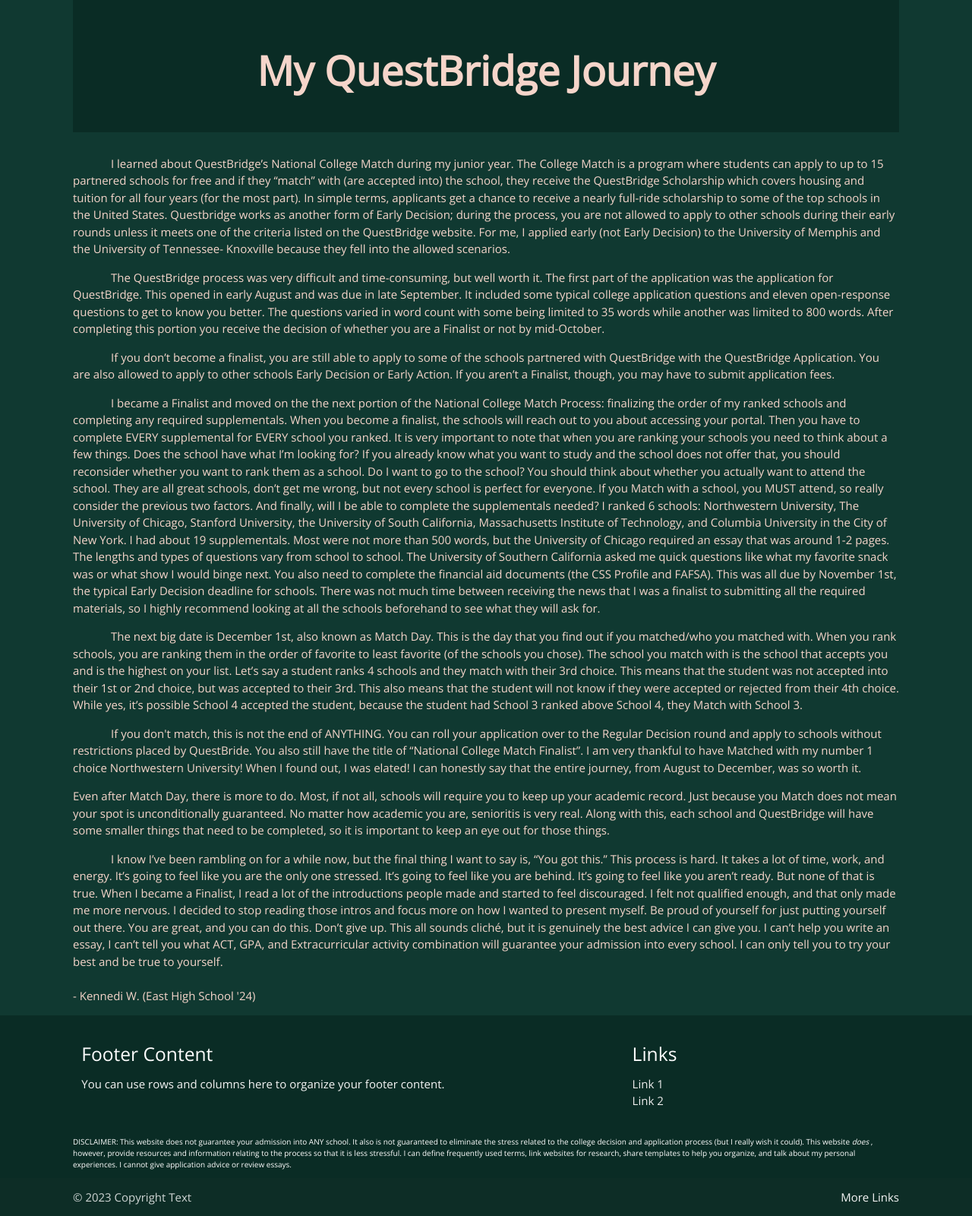
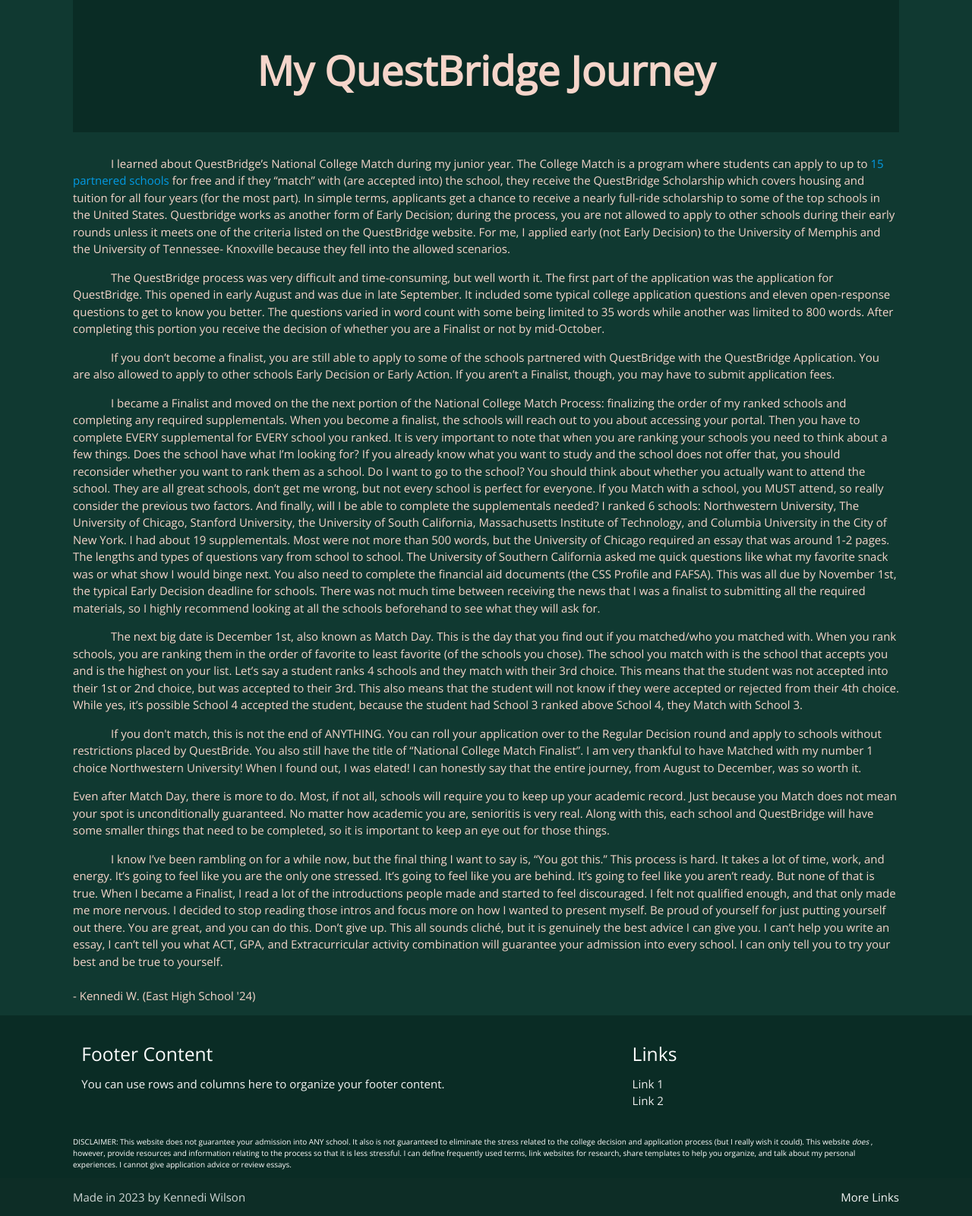
Before and after one commit to gummiedbeesar/Gold-Award, a plain HTML site: page Pages/about.html in a window 1280 px wide. Shown: the part 1014-2614 px from the top of the page at 76% size. Drawn offline with nearby package versions, Linux system fonts and the light colour scheme.

Commit message:
link to qb schools

```diff
--- a/Pages/about.html
+++ b/Pages/about.html
@@ -72,7 +72,8 @@
     <div class="container">
             <p class = "para">
             I learned about QuestBridge’s National College Match during my junior year.
-             The College Match is a program where students can apply to up to 15 partnered schools
+             The College Match is a program where students can apply to up to
+             <a href="https://www.questbridge.org/college-partners" class="para">15 partnered schools</a>
              for free and if they “match” with (are accepted into) the school, they receive the
              QuestBridge Scholarship which covers housing and tuition for all four years
              (for the most part). In simple terms, applicants get a chance to receive a nearly
--- a/Pages/footer.html
+++ b/Pages/footer.html
@@ -26,7 +26,7 @@
     </div>
     <div class="footer-copyright">
       <div class="container">
-      © 2023 Copyright Text
+      Made in 2023 by Kennedi Wilson
       <a class="grey-text text-lighten-4 right" href="#!">More Links</a>
       </div>
     </div>
--- a/Pages/index.css
+++ b/Pages/index.css
@@ -45,6 +45,10 @@ img{
     font-size: 10px;
 }
 
+a.para:hover{
+    text-decoration: underline;
+}
+
 /* .gbbox{
     display: flex;
     align-items: center;
```
